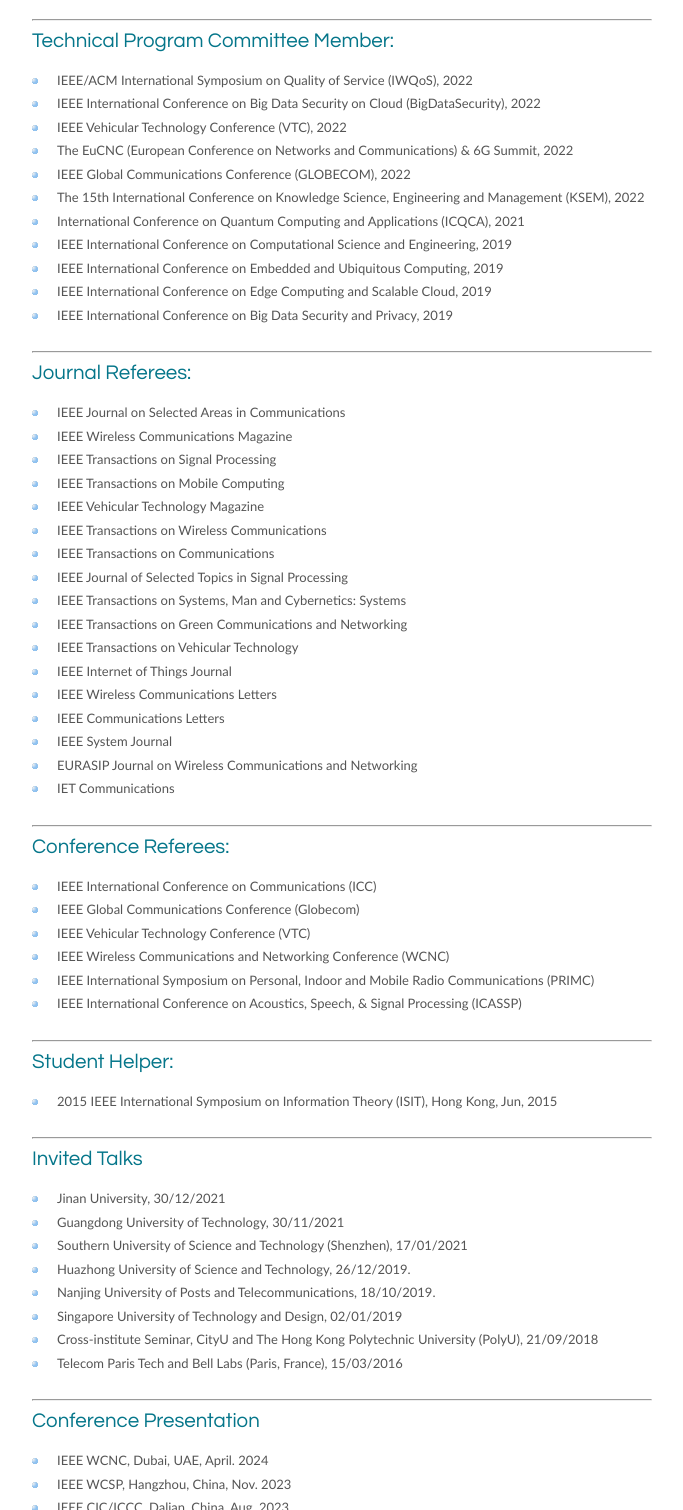
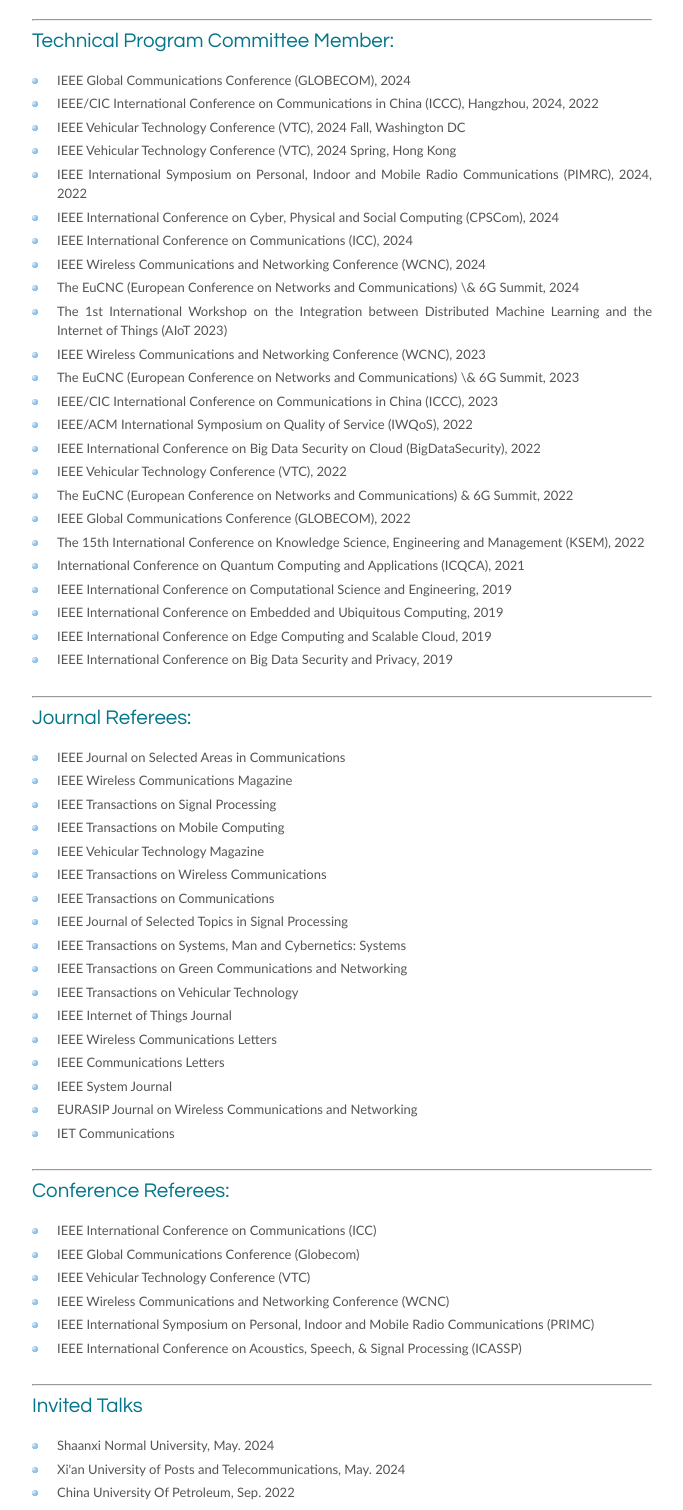
Before and after one commit to yfucityu/yfu.github.io, a plain HTML site: page Activities.html in a window 1280 px wide. Shown: the part 1194-2704 px from the top of the page, without its empty margins (173-856 px from the left). Drawn offline with Linux system fonts and the light colour scheme.

Commit message:
Update Activities.html

```diff
--- a/Activities.html
+++ b/Activities.html
@@ -104,7 +104,20 @@
         <hr>
             <h2>            Technical Program Committee Member:</h2>
             <ul>
-              <li>        IEEE/ACM International Symposium on Quality of Service (IWQoS), 2022</li>
+              <li>IEEE Global Communications Conference (GLOBECOM), 2024</li>
+	      <li>IEEE/CIC International Conference on Communications in China (ICCC), Hangzhou, 2024, 2022</li>
+		    <li>IEEE Vehicular Technology Conference (VTC), 2024 Fall, Washington DC</li>
+		    <li>IEEE Vehicular Technology Conference (VTC), 2024 Spring, Hong Kong</li>
+		    <li>IEEE International Symposium on Personal, Indoor and Mobile Radio Communications (PIMRC), 2024, 2022</li>
+		    <li>IEEE International Conference on Cyber, Physical and Social Computing (CPSCom), 2024</li>
+		    <li>IEEE International Conference on Communications (ICC), 2024</li>
+		    <li>IEEE Wireless Communications and Networking Conference (WCNC), 2024</li>
+		    <li>The EuCNC (European Conference on Networks and Communications) \& 6G Summit, 2024</li>
+		    <li>The 1st International	Workshop on the Integration between Distributed Machine Learning and the Internet of Things (AIoT 2023)</li>
+		    <li>IEEE Wireless Communications and Networking Conference (WCNC), 2023</li>
+		    <li>The EuCNC (European Conference on Networks and Communications) \& 6G Summit, 2023</li>
+		    <li>IEEE/CIC International Conference on Communications in China (ICCC), 2023</li>
+	      <li>IEEE/ACM International Symposium on Quality of Service (IWQoS), 2022</li>
               <li>IEEE International Conference on Big Data Security on Cloud (BigDataSecurity), 2022</li>
               <li>IEEE Vehicular Technology Conference (VTC), 2022</li>
               <li>The EuCNC (European Conference on Networks and Communications) &amp; 6G Summit, 2022</li>
@@ -148,14 +161,12 @@
               <li>IEEE International Conference on Acoustics, Speech, &amp; Signal Processing (ICASSP)</li>
   </ul>
         <hr>
-            <h2>            Student Helper:</h2>
-            <ul>
-              <li>2015 IEEE International Symposium on Information Theory (ISIT), Hong Kong, Jun, 2015          </li></ul></li>
-        </ul>
-        <hr>
-        <h2>Invited Talks</h2>
+            <h2>Invited Talks</h2>
         <ul>
-          <li>Jinan University, 30/12/2021</li>
+          <li>Shaanxi Normal University, May. 2024</li>
+		<li>Xi'an University of Posts and Telecommunications, May. 2024</li>
+		<li>China University Of Petroleum, Sep. 2022</li>
+	<li>Jinan University, 30/12/2021</li>
           <li>Guangdong University of Technology, 30/11/2021</li>
           <li>Southern University of Science and Technology (Shenzhen), 17/01/2021</li>
           <li>Huazhong University of Science and Technology, 26/12/2019.</li>
```
